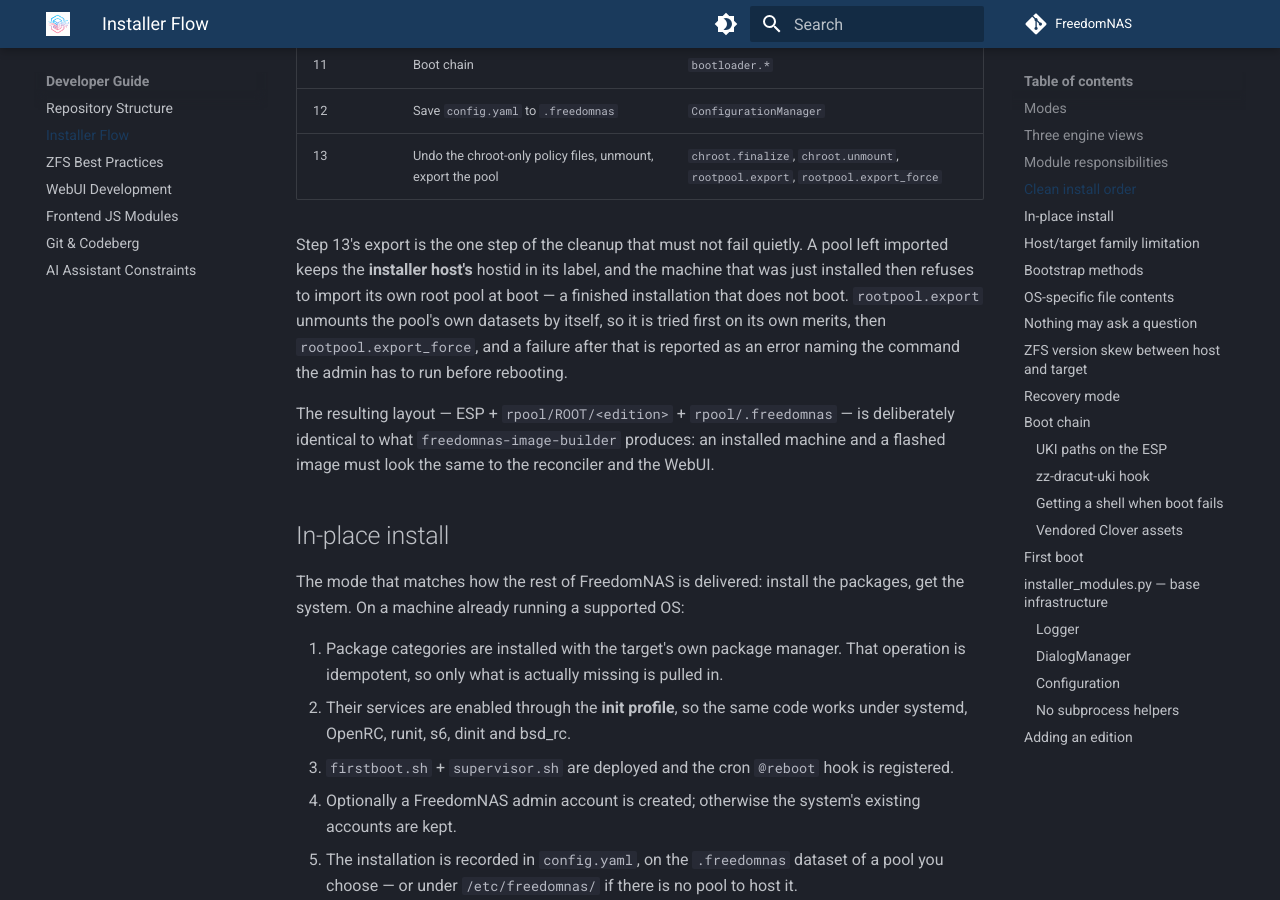
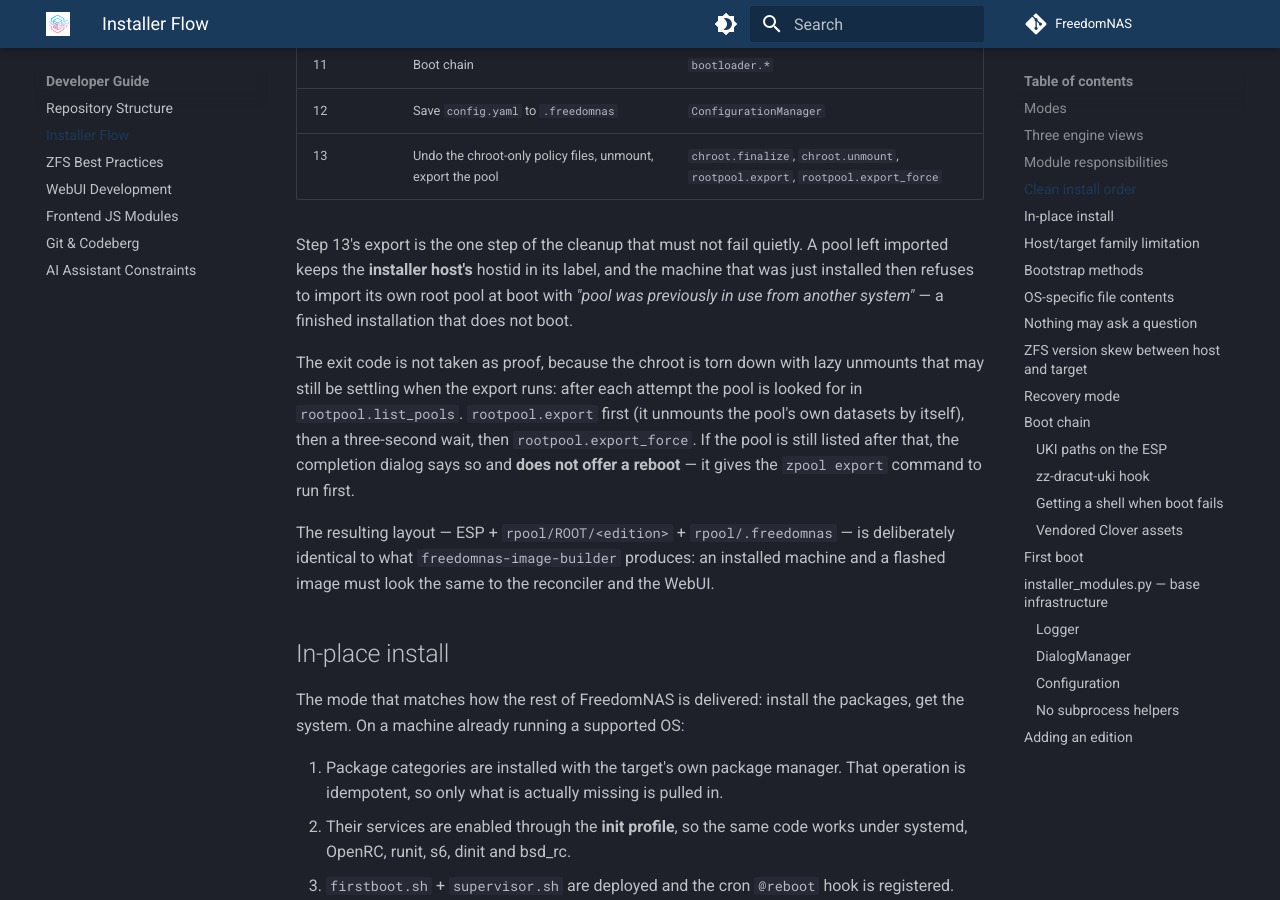
Before and after one commit to FreedomNAS/freedomnas-docs, an MkDocs documentation site: the page built from docs/developer/installer.md, in a window 1280 px wide and 900 px high, scrolled down 3137 px. Built offline with MkDocs 1.6.1 and Material for MkDocs 9.7.7, drawn with Linux system fonts in a browser that asks for light colours.

Commit message:
Document how the pool export is verified

```diff
--- a/docs/developer/installer.md
+++ b/docs/developer/installer.md
@@ -94,10 +94,16 @@ before that confirmation.
 Step 13's export is the one step of the cleanup that must not fail quietly.
 A pool left imported keeps the **installer host's** hostid in its label, and
 the machine that was just installed then refuses to import its own root pool
-at boot — a finished installation that does not boot. `rootpool.export`
-unmounts the pool's own datasets by itself, so it is tried first on its own
-merits, then `rootpool.export_force`, and a failure after that is reported as
-an error naming the command the admin has to run before rebooting.
+at boot with *"pool was previously in use from another system"* — a finished
+installation that does not boot.
+
+The exit code is not taken as proof, because the chroot is torn down with
+lazy unmounts that may still be settling when the export runs: after each
+attempt the pool is looked for in `rootpool.list_pools`. `rootpool.export`
+first (it unmounts the pool's own datasets by itself), then a three-second
+wait, then `rootpool.export_force`. If the pool is still listed after that,
+the completion dialog says so and **does not offer a reboot** — it gives the
+`zpool export` command to run first.
 
 The resulting layout — ESP + `rpool/ROOT/<edition>` + `rpool/.freedomnas` —
 is deliberately identical to what `freedomnas-image-builder` produces: an
```
